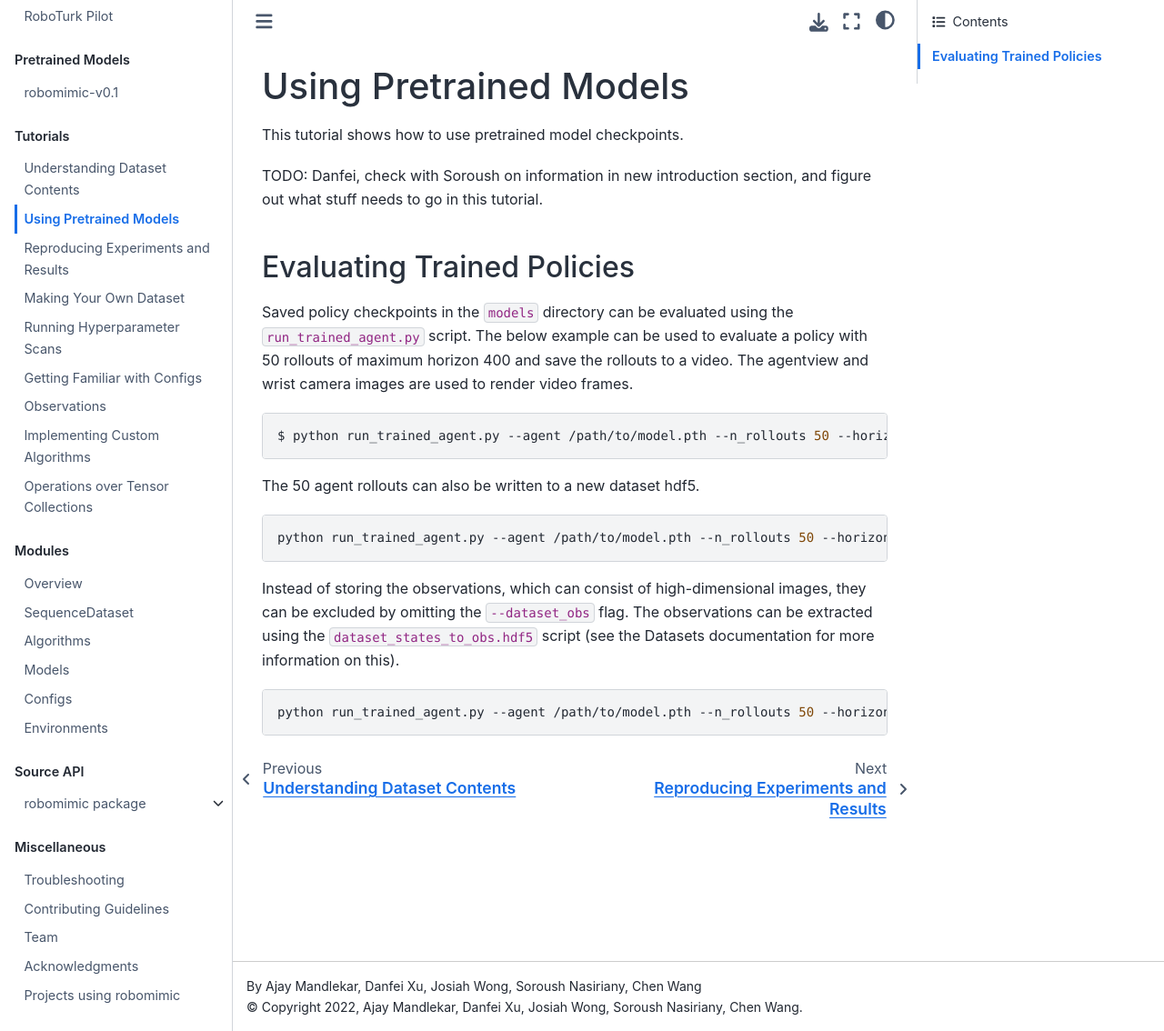
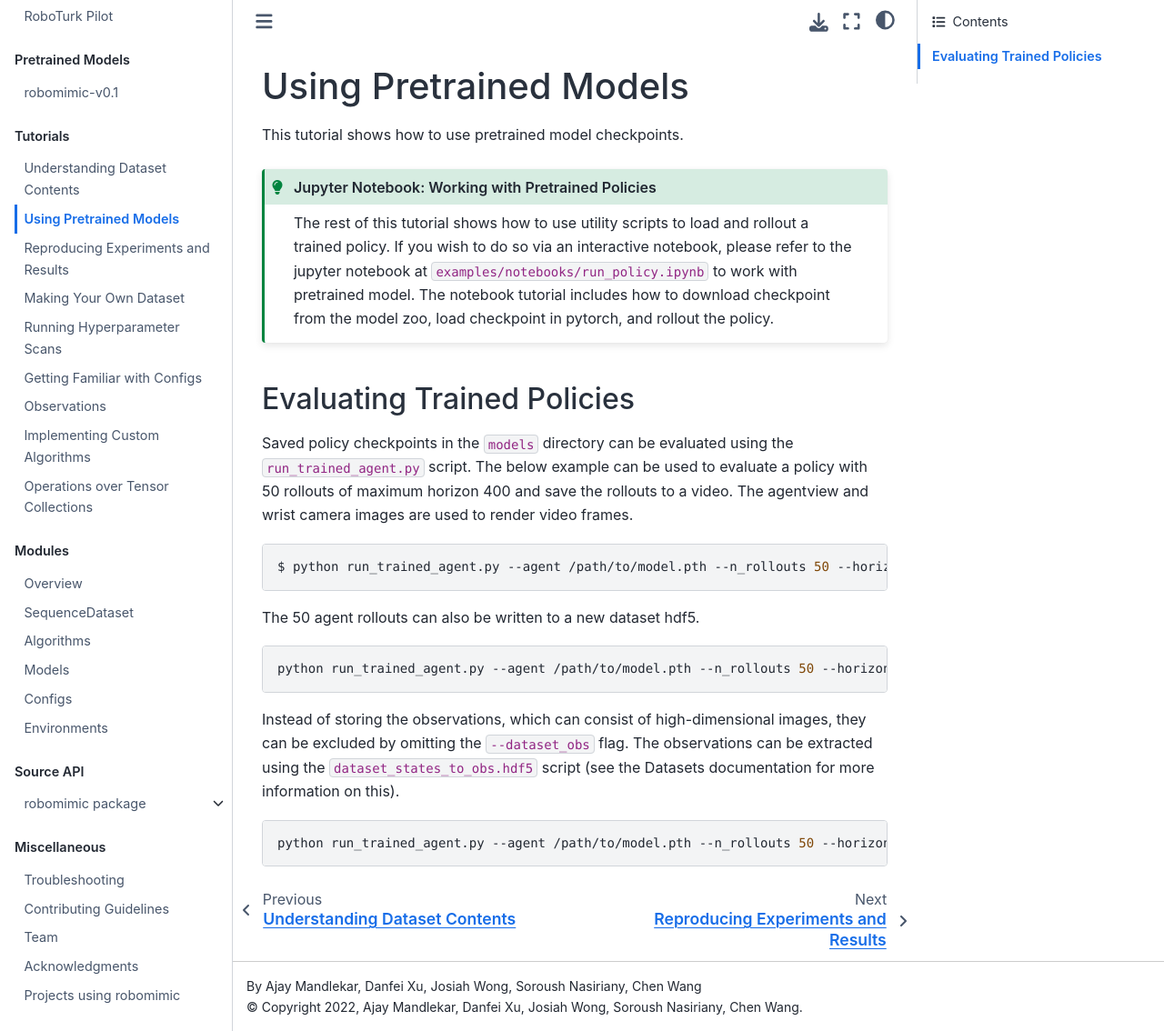
Before and after one commit to ARISE-Initiative/robomimic, a Sphinx documentation site: the page built from docs/tutorials/using_pretrained_models.md, in a window 1280 px wide and 1134 px high. Shown: the whole window at 91% size. Built offline with Sphinx 7.4.7 and the Sphinx Book theme 1.1.4, drawn with Linux system fonts in a browser that asks for light colours; pages that are not in the unit, such as notebooks, are missing from menus.

Commit message:
notebook and updated doc for pretrained model tutorial

```diff
--- a/docs/tutorials/using_pretrained_models.md
+++ b/docs/tutorials/using_pretrained_models.md
@@ -2,7 +2,12 @@
 
 This tutorial shows how to use pretrained model checkpoints.
 
-TODO: Danfei, check with Soroush on information in new introduction section, and figure out what stuff needs to go in this tutorial.
+<div class="admonition tip">
+<p class="admonition-title">Jupyter Notebook: Working with Pretrained Policies</p>
+
+The rest of this tutorial shows how to use utility scripts to load and rollout a trained policy. If you wish to do so via an interactive notebook, please refer to the jupyter notebook at `examples/notebooks/run_policy.ipynb` to work with pretrained model. The notebook tutorial includes how to download checkpoint from the model zoo, load checkpoint in pytorch, and rollout the policy.
+
+</div>
 
 ## Evaluating Trained Policies
 
```
Also changed, not shown: 1 other file.
